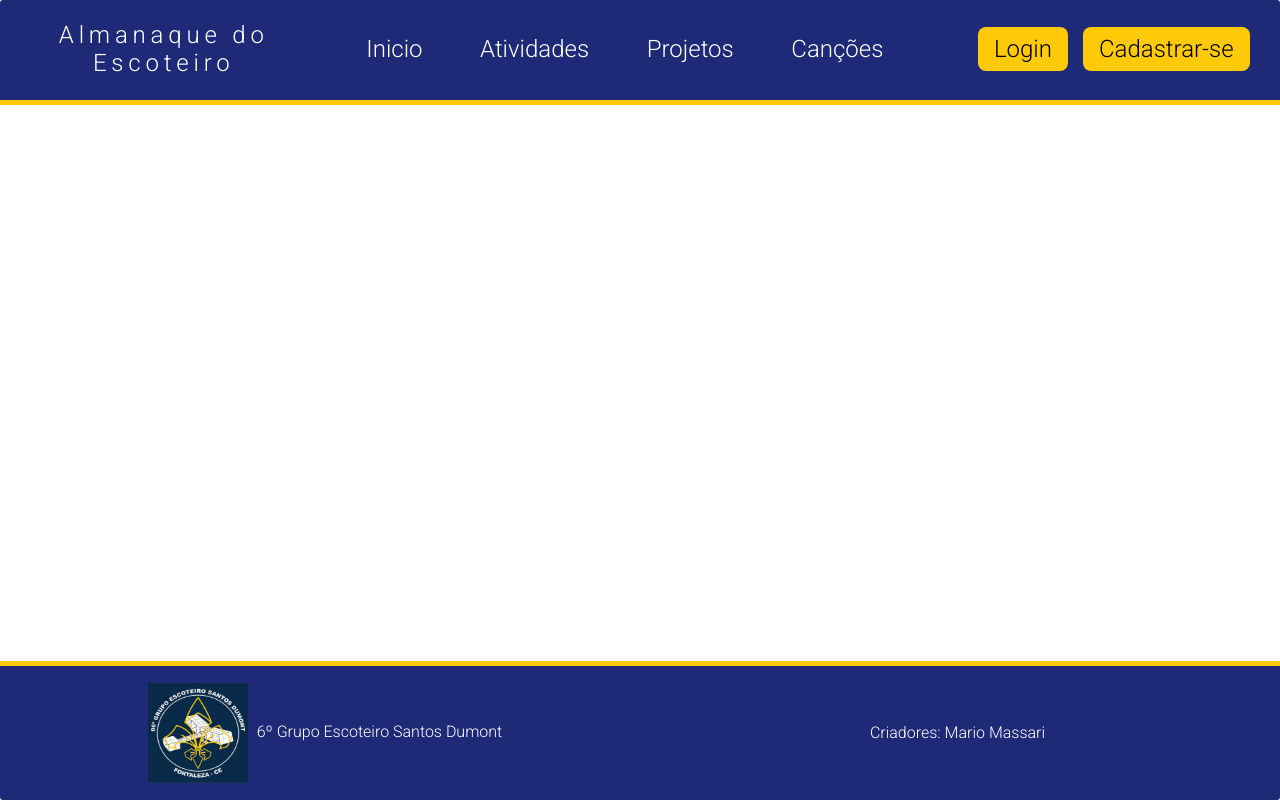
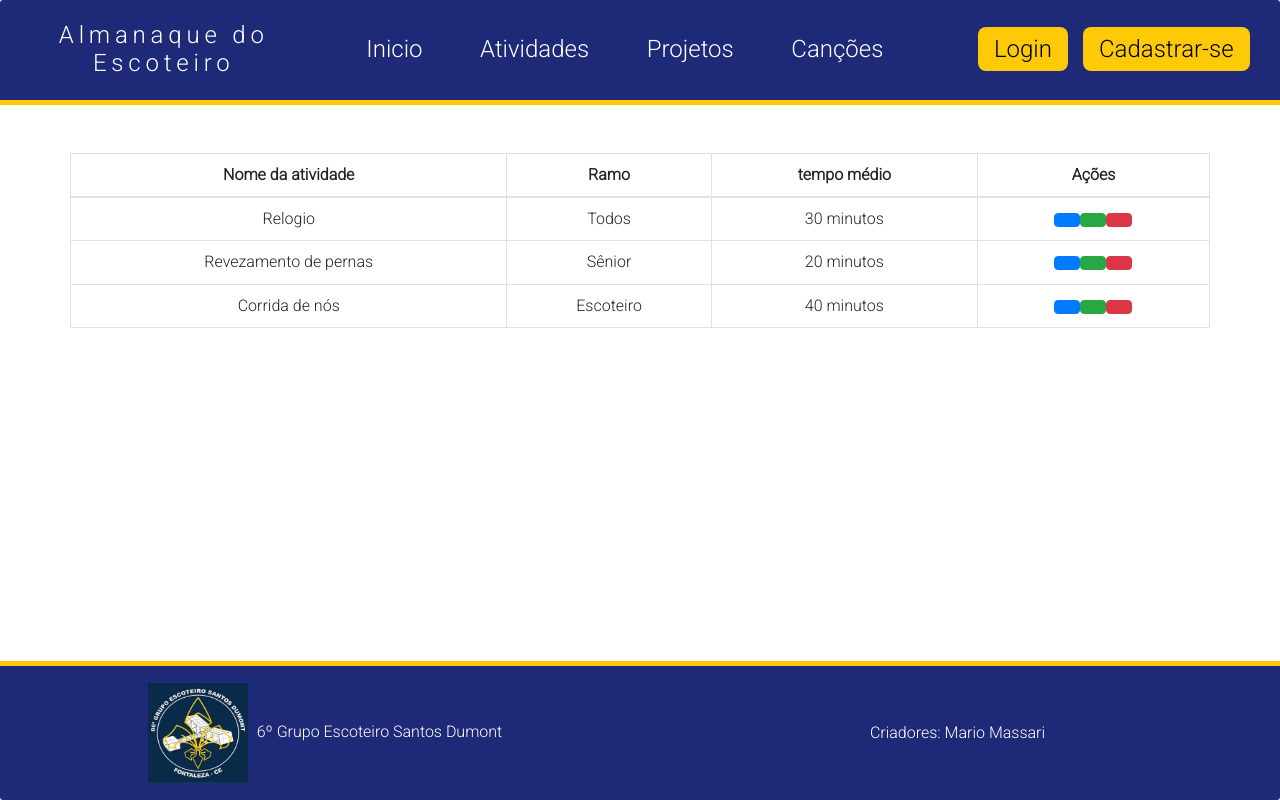
Before and after one commit to mario3920/Ibproject, a Vue app: page /atividades in a window 1280 px wide. Built offline with nearby package versions, Linux system fonts and the light colour scheme.

Commit message:
Other page started and some bugs fixed

```diff
--- a/src/components/HeaderLayout.vue
+++ b/src/components/HeaderLayout.vue
@@ -11,8 +11,8 @@
         <b-navbar-nav id="navbar">
           <router-link id="navBtn" to="/">Inicio</router-link>
           <router-link id="navBtn" to="/atividades">Atividades</router-link>
-          <router-link id="navBtn" to="#">Projetos</router-link>
-          <router-link id="navBtn" to="#">Canções</router-link>
+          <router-link id="navBtn" to="/projetos">Projetos</router-link>
+          <router-link id="navBtn" to="/cancoes">Canções</router-link>
         </b-navbar-nav>
       </b-col>
 
@@ -21,7 +21,7 @@
 
         <router-link id="login" to="/login">Login</router-link>
 
-        <router-link id="login2" to="/castrar-se" >Cadastrar-se</router-link>
+        <router-link id="register" to="/cadastro" >Cadastrar-se</router-link>
       </b-col>
     </b-row>
   </b-card-header>
@@ -55,7 +55,7 @@ export default {};
   color: white;
 }
 
-#cabecalho #login {
+#login {
   color: black;
   font-weight: 500;
   background-color: #feca08;
@@ -63,7 +63,8 @@ export default {};
   border-radius: 8px;
   padding: 0.5rem 1rem 0.5rem 1rem;
 }
-#login2{
+
+#register{
   color: black;
   font-weight: 500;
   background-color: #feca08;
@@ -73,4 +74,5 @@ export default {};
   margin-left: 15px;
   margin-right: 5px;
 }
+
 </style>
--- a/src/main.js
+++ b/src/main.js
@@ -1,12 +1,14 @@
 import "@babel/polyfill";
 import "mutationobserver-shim";
 import Vue from "vue";
-import "./plugins/bootstrap-vue";
+ import "./plugins/bootstrap-vue";
 import App from "./App.vue";
 import router from "./router";
 import store from "./store";
+import BootstrapVueIcons from "bootstrap-vue";
 
 Vue.config.productionTip = false;
+Vue.use(BootstrapVueIcons);
 
 new Vue({
   router,
--- a/src/router/index.js
+++ b/src/router/index.js
@@ -41,7 +41,7 @@ const routes = [
     import("../views/Login.vue")
   },
   {
-    path: "/castrar-se",
+    path: "/cadastro",
     name: "Register",
 
     component: () =>
--- a/src/views/Atividades.vue
+++ b/src/views/Atividades.vue
@@ -0,0 +1,80 @@
+<template>
+  <div class="container">
+      <b-modal id="visualizar-1" title="Relogio">
+    <b>Sobre a atividade: </b>
+    <p>As matilhas/patrulhas/equipes ficam formadas em forma de cruz com um círculo no meio,
+         o último integrante deve correr ao redor de todas as equipes passar por baixo das
+         pernas dos demais integrantes da equipe e deverá pegar um objeto(lenço, chapéu, bola)
+          que estará no centro do círculo</p>
+  </b-modal>
+      <b-modal id="visualizar-2" title="Corrida de Nós">
+    <p class="my-4">Hello from modal!</p>
+  </b-modal>
+      <b-modal id="visualizar-3" title="Corrida de Nós">
+    <p class="my-4">Hello from modal!</p>
+  </b-modal>
+  <div class="row">
+    <div class="col-12">
+      <table class="table table-bordered">
+        <thead>
+          <tr>
+            <th scope="col">Nome da atividade</th>
+            <th scope="col">Ramo</th>
+            <th scope="col">tempo médio</th>
+            <th scope="col">Ações</th>
+          </tr>
+        </thead>
+        <tbody>
+          <tr>
+            <td>Relogio</td>
+            <td>Todos</td>
+            <td>30 minutos</td>
+            <td>
+              <b-button v-b-modal.visualizar-1 variant="primary"></b-button>
+              <b-button variant="success"></b-button>
+            <b-button class="btn btn-danger"></b-button>
+            </td>
+          </tr>
+          <tr>
+            <td>Revezamento de pernas</td>
+            <td>Sênior</td>
+            <td>20 minutos</td>
+            <td>
+              <b-button variant="primary"></b-button>
+              <b-button variant="success"></b-button>
+            <b-button class="btn btn-danger"></b-button>
+            </td>
+          </tr>
+          <tr>
+            <td>Corrida de nós</td>
+            <td>Escoteiro</td>
+            <td>40 minutos</td>
+            <td>
+              <b-button v-b-modal.modal-1 variant="primary"></b-button>
+              <b-button variant="success"></b-button>
+            <b-button variant="danger"></b-button>
+            </td>
+          </tr>
+        </tbody>
+      </table>
+    </div>
+  </div>
+</div>
+</template>
+
+<script>
+export default {
+
+}
+</script>
+
+<style>
+.container {
+  padding: 3rem 0rem;
+}
+
+h4 {
+  margin: 2rem 0rem 1rem;
+}
+
+</style>
--- a/src/views/Login.vue
+++ b/src/views/Login.vue
@@ -17,7 +17,7 @@
 
       <!-- login center space -->
 
-      <b-col sm="6" align-self="center">
+      <b-col class="login-col" sm="6" align-self="center">
         <b-form-group>
           <!-- user input space -->
           <b-form-group label-cols="2" label="Login:" label-for="user" class="txtLogin">
@@ -32,7 +32,6 @@
           <b-button
             pill
             variant="primary"
-            id="btnLogin"
             @click="mostrarAlerta"
             class="button-login"
           >Fazer login </b-button>
```
Also changed, not shown: src/views/Register.vue (line endings or trailing spaces).
